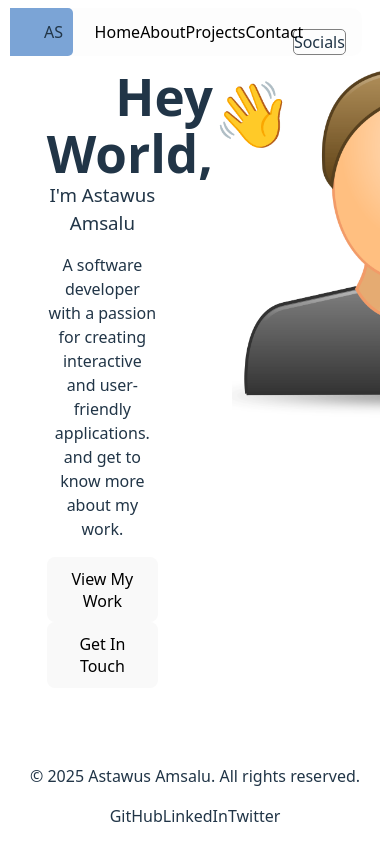
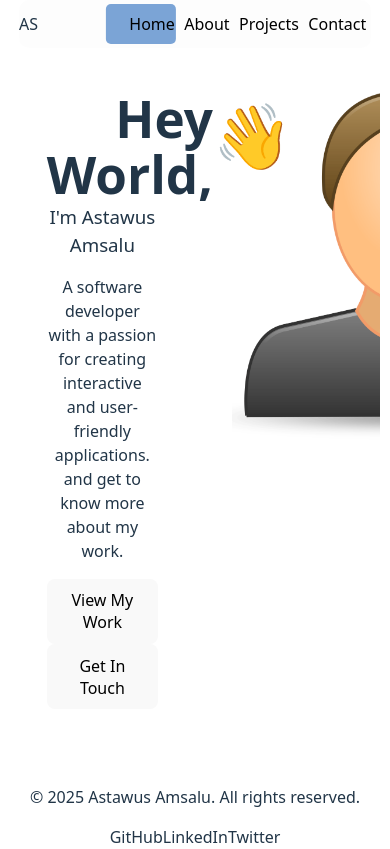
Before and after one commit to Zking4ever/Zking4ever, a React (Vite) app in the folder Portfolio(React)/: page / in a window 390 px wide. Built offline with nearby package versions, Linux system fonts and the light colour scheme.

Commit message:
made the header device responsive and navigation through pages made efficient

```diff
--- a/Portfolio(React)/src/App.css
+++ b/Portfolio(React)/src/App.css
@@ -159,7 +159,7 @@
   margin-right: 20px;
 }
 .socials-container{
-  flex:.2;
+  flex: 0.1;
   display: flex;
   flex-direction: column;
   align-items: center;
@@ -183,19 +183,40 @@
     border-radius: 0;
   }
   .header{
-    width: 90%;
+    width: 95%;
     height: 3em;
     margin: auto;
     border-radius: 10px;
     position: absolute;
+    justify-content: space-between;
+  }
+  .header nav{
+    width: 70%;
+  }
+  .header nav .glass{
+    width: 70px;
+    height: 2.5em;
+  }
+  .glass[data-page=home]{
+      transform: translateX(-153%);
+    }
+  .glass[data-page=about]{
+    transform: translateX(-60%);
+  }
+  .glass[data-page=projects]{
+    transform: translateX(34%);
+  }
+  .glass[data-page=contact]{
+    transform: translateX(137%);
   }
   .content{
     padding: 0;
-    border-radius: 0;
+    margin-top: 30px;
   }
   .contact-page-box{
     flex-direction: column-reverse;
   }
+
   .socials-container{
     width: 90%;
     margin: auto;
--- a/Portfolio(React)/src/App.tsx
+++ b/Portfolio(React)/src/App.tsx
@@ -42,7 +42,6 @@ function App() {
                 <span className='navigator' onClick={()=>handleNavigatorClick('projects')}>Projects</span>
                 <span className='navigator' onClick={()=>handleNavigatorClick('contact')}>Contact</span>
             </nav>
-            <div className="socials">Socials</div>
         </div>
         <div className="content">
             <Pages currentPage={currentPage} clickHandler={handleNavigatorClick} />
--- a/Portfolio(React)/src/components/ContactForm/ContactForm.css
+++ b/Portfolio(React)/src/components/ContactForm/ContactForm.css
@@ -1,4 +1,28 @@
 /* Contact form css */
+.success-message{
+  background-color: hsl(120, 100%, 45%);
+  color: white;
+  font-size: 20px;
+  padding: 6px 20px;
+  text-align: center;
+  border-left: solid black;
+  border-radius:0 10px 10px 0;
+  margin-left: 20px;
+  margin-bottom: 10px;
+  position: relative;
+}
+.error-message{
+  background-color: hsl(0, 100%, 45%);
+  color: white;
+  font-size: 20px;
+  padding: 6px 20px;
+  text-align: center;
+  border-left: solid black;
+  border-radius:0 10px 10px 0;
+  margin-left: 20px;
+  margin-bottom: 10px;
+  position: relative;
+}
 .contact-form{
   background-color: aliceblue;
   padding: 30px 10px;
--- a/Portfolio(React)/src/components/ContactForm/ContactForm.tsx
+++ b/Portfolio(React)/src/components/ContactForm/ContactForm.tsx
@@ -1,4 +1,5 @@
 import React, { useState } from 'react';
+import { IoIosClose } from "react-icons/io";
 import './ContactForm.css'
 
 const ContactForm: React.FC = () => {
@@ -26,9 +27,9 @@ const ContactForm: React.FC = () => {
     };
 
     return (
-        <div className="contact-form">
-            {success && <p className="success-message">Your message has been sent!</p>}
-            {error && <p className="error-message">{error}</p>}
+        <div>
+            {success && <p className="success-message">Your message has been sent! <IoIosClose size={30} onClick={()=>setSuccess(prev=>(!prev))} style={{padding:10,color:'red',position:'absolute',right:20,top:'50%',transform:'translateY(-50%)',cursor:'pointer'}}/></p>}
+            {error && <p className="error-message">{error} <IoIosClose size={30} onClick={()=>setError('')} style={{padding:10,color:'red',position:'absolute',right:20,top:'50%',transform:'translateY(-50%)',cursor:'pointer'}}/></p>}
             <form onSubmit={handleSubmit} className='contact-form'>
                 <div className='contact-name-container'>
                     <div className='contact-name'>
```
